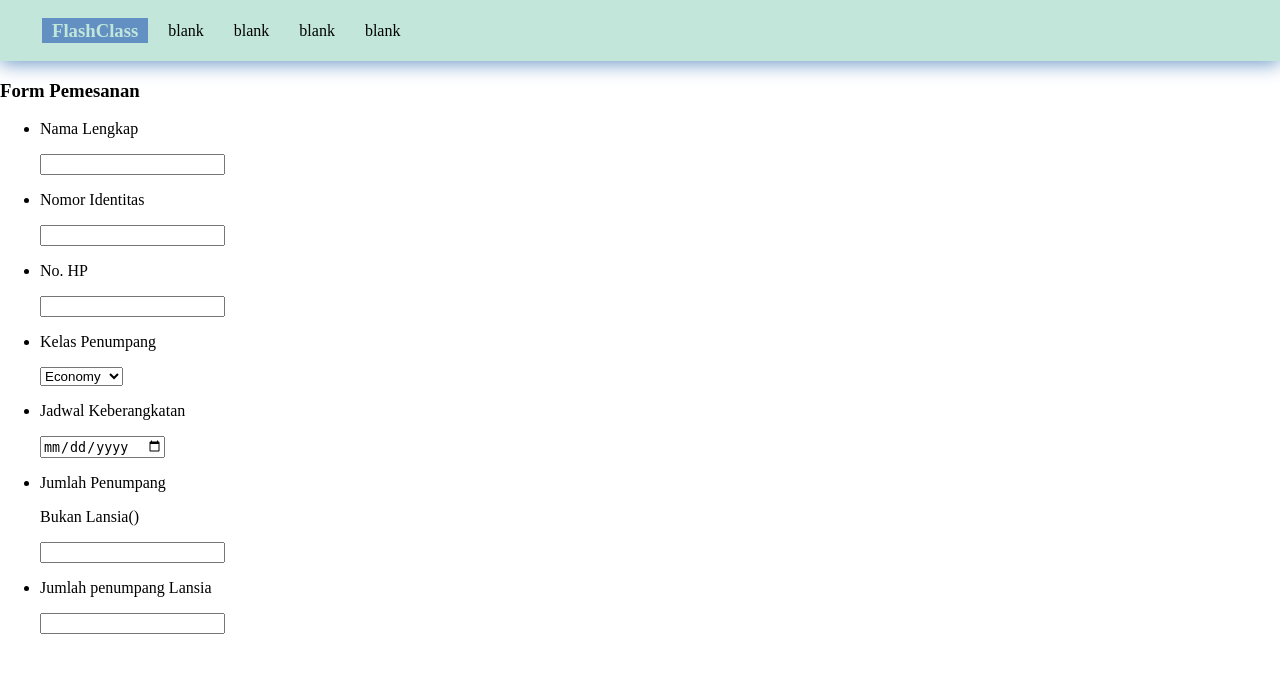
After one commit to coretkusmp/kelompok-chello-webtech, a PHP site: page /pages/form-pemesanan.php in a window 1280 px wide. The commit adds this page. Shown: the top 673 px of the page. Run offline with PHP 8.4, Linux system fonts and the light colour scheme.

Commit message:
feat: add form-pemesanan.php, form.js, & form.css

```diff
--- /dev/null
+++ b/components/navbar.php
@@ -0,0 +1,9 @@
+<div id="navbar">
+        <ul>
+            <a href="#"><li><h3>FlashClass</h3></li></a>
+            <a href="#"><li>blank</li></a>
+            <a href="#"><li>blank</li></a>
+            <a href="#"><li>blank</li></a>
+            <a href="#"><li>blank</li></a>
+        </ul>
+    </div>
--- /dev/null
+++ b/pages/form-pemesanan.php
@@ -0,0 +1,34 @@
+<!DOCTYPE html>
+<html lang="en">
+<link rel="stylesheet" href="/style/navbar.css">
+<link rel="stylesheet" href="/style/base.css">
+<head>
+    <meta charset="UTF-8">
+    <meta name="viewport" content="width=device-width, initial-scale=1.0">
+    <title>Document</title>
+</head>
+<body>
+    <?php require __DIR__ . "/../components/navbar.php"?>
+
+    <form method="post" action="">
+        <h3>Form Pemesanan</h3>
+        <ul>
+            <li><div class="input-box"><p>Nama Lengkap</p> <input type="text"></div></li>
+            <li><div class="input-box"><p>Nomor Identitas</p> <input type="text"></div></li>
+            <li><div class="input-box"><p>No. HP</p> <input type="text"></div></li>
+            <li><div class="input-box"><p>Kelas Penumpang</p>
+                                        <select name="class" id="class">
+                                            <option value="economy">Economy</option>
+                                            <option value="bussiness">Bussiness</option>
+                                            <option value="executive">Executive</option>
+                                        </select>
+                </div></li>
+
+            <li><div class="input-box"><p>Jadwal Keberangkatan</p> <input type="date"></div></li>
+            <li><div class="input-box"><span><p>Jumlah Penumpang</p> <p class="tiny-desc">Bukan Lansia()</p></span> <input type="text"></div></li>
+            <li><div class="input-box"><span><p>Jumlah penumpang Lansia</p> <p class="tiny-desc"></p></span> <input type="text"></div></li>
+        </ul>
+    </form>
+</body>
+<script src="form.js"></script>
+</html>
```
Also changed, not shown: index.php (+1 -9 lines), style/form.css (added, +15 -0 lines), script/form.js (added).
